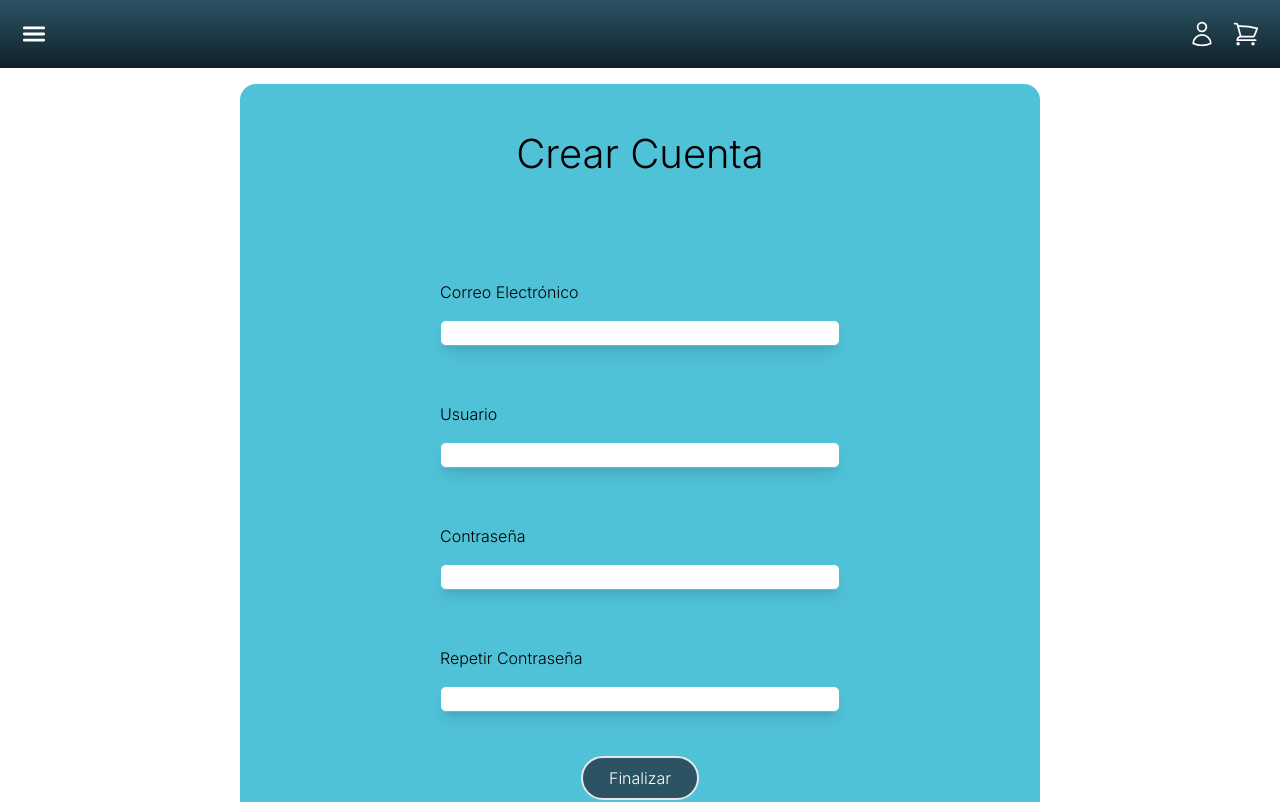
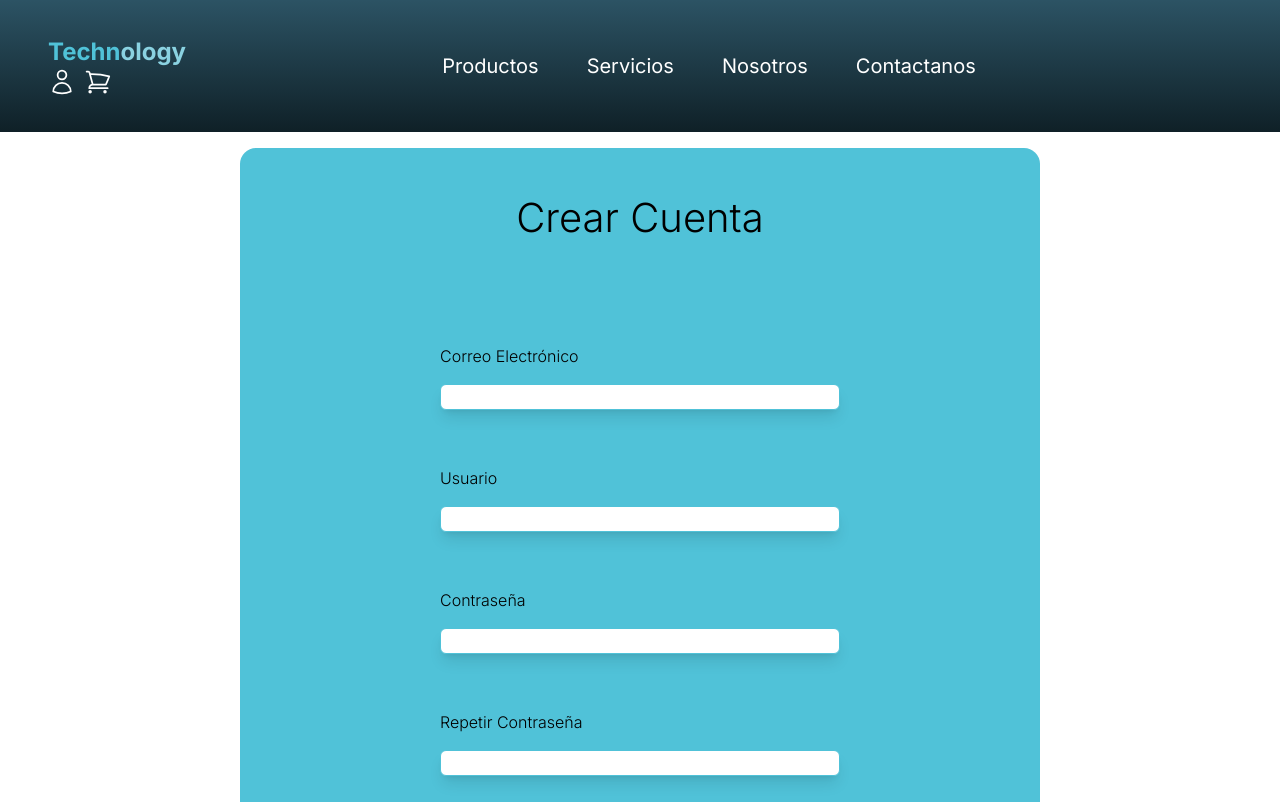
Before and after one commit to Davidmenq/ecommerce_CodiGO, a Next.js app: page /register in a window 1280 px wide. Shown: the top 802 px of the page. Built offline with nearby package versions, Linux system fonts and the light colour scheme.

Commit message:
Implementé el menú hamburguesa del navbar, Mobile First

```diff
--- a/src/app/inicio/page.tsx
+++ b/src/app/inicio/page.tsx
@@ -0,0 +1,9 @@
+import React from 'react'
+
+const page = () => {
+  return (
+    <div>page</div>
+  )
+}
+
+export default page
--- a/src/app/page.tsx
+++ b/src/app/page.tsx
@@ -1,11 +1,11 @@
-import Maps from '@/components/Maps';
-
-import React from 'react';
+import BtnForm from "@/components/BtnForm";
+import Maps from "@/components/Maps";
+import React from "react";
 
 export default function Home() {
   return (
-    <main className="flex min-h-screen flex-col items-center justify-between p-24">
-      <Maps />
+    <main className="flex min-h-screen flex-col ">
+      {/*  <Maps/> */}
     </main>
-  )
+  );
 }
--- a/src/app/register/page.tsx
+++ b/src/app/register/page.tsx
@@ -19,7 +19,6 @@ const Register = () => {
                     <InputDatos contenido={'Usuario'} tipo={'input'} placeholder={''} labelColor={'#ffffff'}></InputDatos>
                     <InputDatos contenido={'Contraseña'} tipo={'password'} placeholder={''} labelColor={'#ffffff'}></InputDatos>
                     <InputDatos contenido={'Repetir Contraseña'} tipo={'password'} placeholder={''} labelColor={'#ffffff'}></InputDatos>
-                    <button className='text-white'></button>
                     <BtnForm label={'Finalizar'} labelColor={'white'}></BtnForm>
                 </form>
                 <div className='flex flex-grow justify-center p-4'>
--- a/src/components/Header.tsx
+++ b/src/components/Header.tsx
@@ -1,18 +1,47 @@
+"use client";
 import Link from "next/link";
+import Login from "../app/login/page";
 import React from "react";
+import { useState } from "react";
 
 const Header = () => {
+  const [navbar, setNavbar] = useState(false);
   return (
-    <header className="flex w-full justify-between p-5 sticky top-0 bg-gradient-to-t from-[#0F2027] bg-[#2C5364]">
+    <header className="sticky top-0 z-10">
+      <nav className="w-full p-4 bg-gradient-to-t from-[#0F2027] bg-[#2C5364]">
+        <div className="justify-between mx-auto lg:max-w-7xl md:items-center md:flex md:px-8">
+          {/* First part */}
           <>
-        <div className="">
+            {/* Hamburguer menu for mobile*/}
+            <div className="flex items-center justify-between py-1.5 md:py-5 md:block">
+              <div className="md:hidden">
+                <button
+                  className="p-1 rounded-md outline-none focus:border-gray-400 focus:border"
+                  onClick={() => setNavbar(!navbar)}
+                >
+                  {navbar ? (
                     <svg
                       xmlns="http://www.w3.org/2000/svg"
                       fill="none"
                       viewBox="0 0 24 24"
                       strokeWidth={2.5}
                       stroke="white"
-            className="w-7 h-7 cursor-pointer"
+                      className="w-7 h-7"
+                    >
+                      <path
+                        strokeLinecap="round"
+                        strokeLinejoin="round"
+                        d="M6 18L18 6M6 6l12 12"
+                      />
+                    </svg>
+                  ) : (
+                    <svg
+                      xmlns="http://www.w3.org/2000/svg"
+                      fill="none"
+                      viewBox="0 0 24 24"
+                      strokeWidth={2.5}
+                      stroke="white"
+                      className="w-7 h-7"
                     >
                       <path
                         strokeLinecap="round"
@@ -20,15 +49,23 @@ const Header = () => {
                         d="M3.75 6.75h16.5M3.75 12h16.5m-16.5 5.25h16.5"
                       />
                     </svg>
+                  )}
+                </button>
               </div>
-        <div className="flex w-fit">
+              <Link href={"/"}>
+                <h1 className="text-2xl text-[#50C2D8] font-bold">
+                  Techn<span className="text-[#8AD2E1] font-bold">ology</span>
+                </h1>
+              </Link>
+              <div className="flex space-x-2">
+                <Link href={"/login"}>
                   <svg
                     xmlns="http://www.w3.org/2000/svg"
                     fill="none"
                     viewBox="0 0 24 24"
                     strokeWidth={1.5}
                     stroke="white"
-            className="w-7 h-7 mr-4 cursor-pointer"
+                    className="w-7 h-7"
                   >
                     <path
                       strokeLinecap="round"
@@ -36,14 +73,14 @@ const Header = () => {
                       d="M15.75 6a3.75 3.75 0 11-7.5 0 3.75 3.75 0 017.5 0zM4.501 20.118a7.5 7.5 0 0114.998 0A17.933 17.933 0 0112 21.75c-2.676 0-5.216-.584-7.499-1.632z"
                     />
                   </svg>
-
+                </Link>
                 <svg
                   xmlns="http://www.w3.org/2000/svg"
                   fill="none"
                   viewBox="0 0 24 24"
                   strokeWidth={1.5}
                   stroke="white"
-            className="w-7 h-7 cursor-pointer"
+                  className="w-7 h-7"
                 >
                   <path
                     strokeLinecap="round"
@@ -52,7 +89,41 @@ const Header = () => {
                   />
                 </svg>
               </div>
+            </div>
           </>
+          {/* Second part */}
+          <>
+            <div
+              className={`flex-1 justify-self-center pb-3 mt-8 md:block md:pb-0 md:mt-0 ${
+                navbar ? "p-12 md:p-0 block" : "hidden"
+              }`}
+            >
+              <ul className="h-screen md:h-auto items-center justify-center md:flex ">
+                <li className="text-xl text-white py-4 md:px-6 text-center border-b-2 md:border-b-0  hover:bg-black  border-black md:hover:text-purple-600 md:hover:bg-transparent">
+                  <Link href="#about" onClick={() => setNavbar(!navbar)}>
+                    Productos
+                  </Link>
+                </li>
+                <li className="text-xl text-white py-4 px-6 text-center border-b-2 md:border-b-0  hover:bg-black border-black  md:hover:text-purple-600 md:hover:bg-transparent">
+                  <Link href="#blog" onClick={() => setNavbar(!navbar)}>
+                    Servicios
+                  </Link>
+                </li>
+                <li className="text-xl text-white py-4 px-6 text-center border-b-2 md:border-b-0  hover:bg-black  border-black  md:hover:text-purple-600 md:hover:bg-transparent">
+                  <Link href="#contact" onClick={() => setNavbar(!navbar)}>
+                    Nosotros
+                  </Link>
+                </li>
+                <li className="text-xl text-white py-4 px-6 text-center border-b-2 md:border-b-0  hover:bg-black  border-black  md:hover:text-purple-600 md:hover:bg-transparent">
+                  <Link href="#projects" onClick={() => setNavbar(!navbar)}>
+                    Contactanos
+                  </Link>
+                </li>
+              </ul>
+            </div>
+          </>
+        </div>
+      </nav>
     </header>
   );
 };
--- a/src/components/ImageForm.tsx
+++ b/src/components/ImageForm.tsx
@@ -4,7 +4,6 @@ import Image from 'next/image'
 /* se agrega los atributos que tendra input datos */
 interface Props {
     ruta: string,
-
 }
 
 const ImageForm: FC<Props> = ({ ruta }) => {
```
Also changed, not shown: public/imagenes/imgbanner.png (added). Lines whose indentation alone changed are shown as unchanged.
